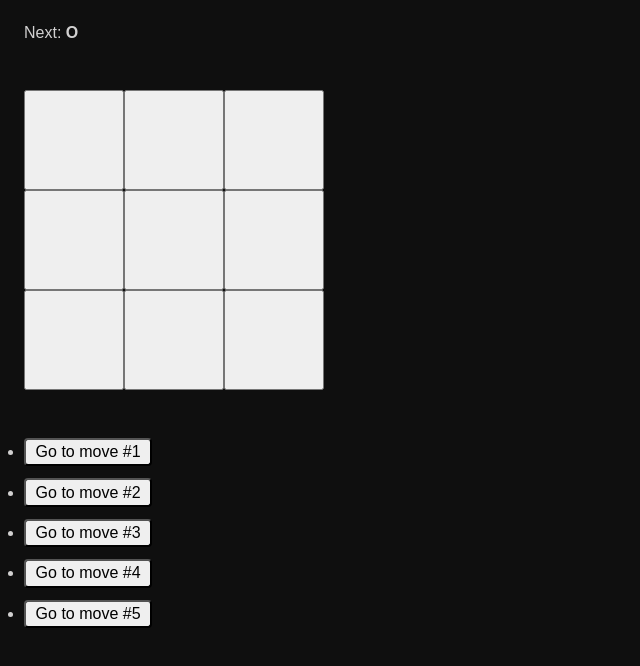
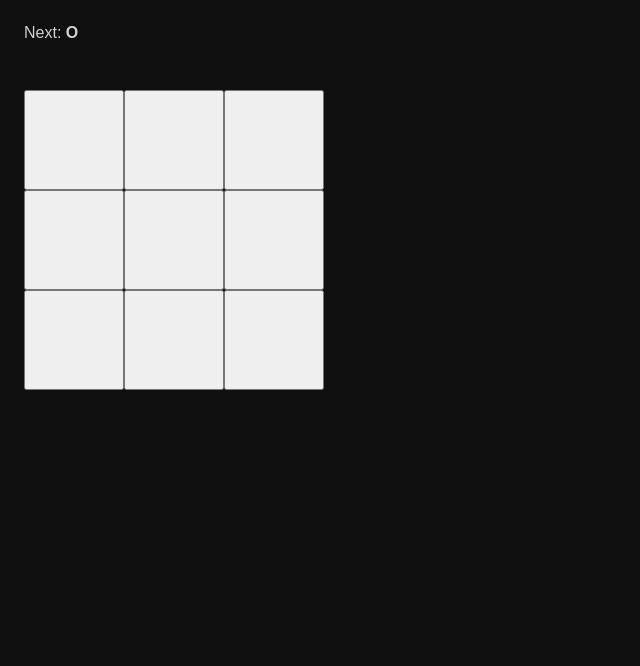
Before and after one commit to krzysztof-kozak/vite-react-ts, a React (Vite) app: page / in a window 1280 px wide. Shown: the top 666 px of the page, without its empty margins (0-640 px from the left). Built offline with nearby package versions, Linux system fonts and the light colour scheme.

Commit message:
loose recreation of react docs tutorial, part 3

```diff
--- a/src/App.tsx
+++ b/src/App.tsx
@@ -33,7 +33,7 @@ function checkForWinner(squares: Square[]) {
     return winner;
 }
 
-type Square = null | "X" | "O";
+export type Square = null | "X" | "O";
 
 function App() {
     const [squares, setSquares] = useState<Square[]>(Array(9).fill(null));
@@ -49,6 +49,7 @@ function App() {
         nextSquares[index] = xIsNext ? "X" : "O";
 
         setSquares(nextSquares);
+        setHistory([...history, nextSquares]);
         setXIsNext((v) => !v);
 
         const winningSquare = checkForWinner(nextSquares);
@@ -59,6 +60,7 @@ function App() {
         setSquares(Array(9).fill(null));
         setXIsNext(false);
         setWinner(null);
+        setHistory([Array(9).fill(null)]);
     };
 
     return (
@@ -80,7 +82,7 @@ function App() {
                     );
                 })}
             </Board>
-            <History />
+            <History history={history} />
         </>
     );
 }
--- a/src/History/History.tsx
+++ b/src/History/History.tsx
@@ -1,27 +1,20 @@
+import { Square } from "../App";
 import style from "./style.module.scss";
 
-export function History() {
+interface HistoryProps {
+    history: Square[][];
+}
+
+export function History({ history }: HistoryProps) {
     return (
         <ul className={style["move-list"]}>
-            <li>
-                <button>Go to move #1</button>
-            </li>
-
-            <li>
-                <button>Go to move #2</button>
-            </li>
-
-            <li>
-                <button>Go to move #3</button>
-            </li>
-
-            <li>
-                <button>Go to move #4</button>
-            </li>
-
-            <li>
-                <button>Go to move #5</button>
-            </li>
+            {history.map((_value, index) => {
+                return index > 0 ? (
+                    <li key={index}>
+                        <button>Go to move #{index}</button>
+                    </li>
+                ) : null;
+            })}
         </ul>
     );
 }
```
